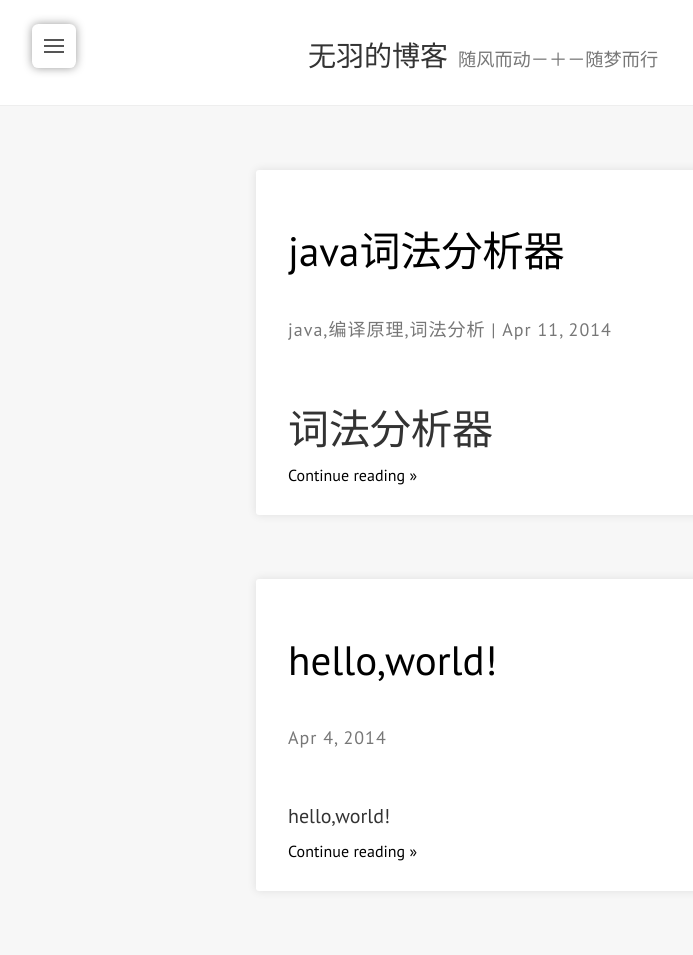
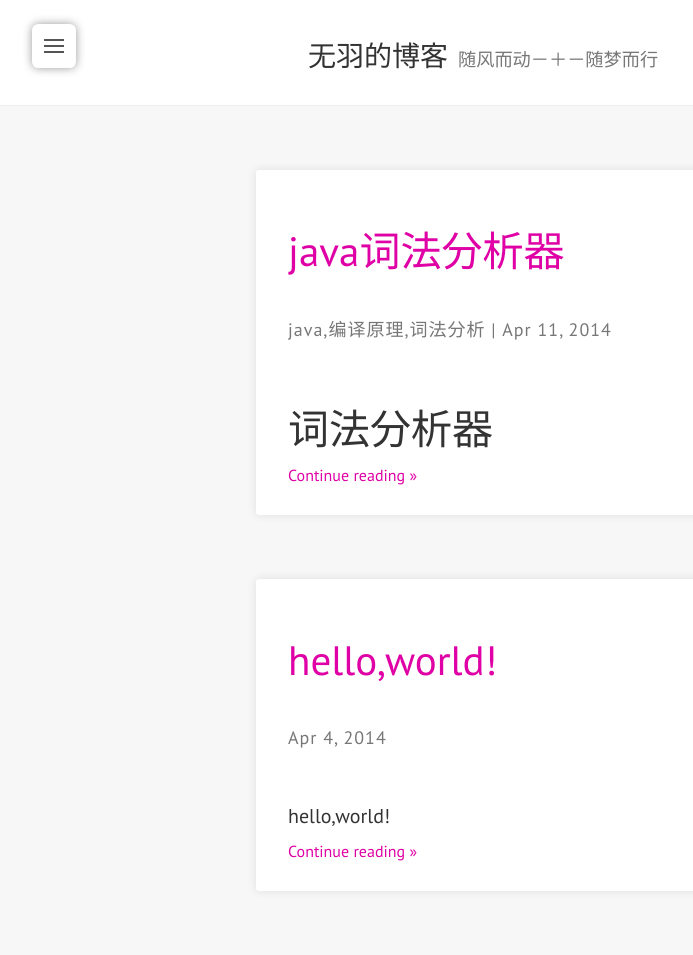
Before and after one commit to nonefly/nonefly.github.com, a Jekyll site: the page built from index.html, in a window 1280 px wide. Shown: the whole page, without its empty margins (0-693 px from the left). Built offline with Jekyll 4.4.1, drawn with Linux system fonts in a browser that asks for light colours; nearby versions of some CDN libraries; the list of posts is cut into pages by our own code.

Commit message:
Update _config.yml

```diff
--- a/_config.yml
+++ b/_config.yml
@@ -11,7 +11,7 @@ author: "nonefly"
 author_thumbnail: "/assets/images/avatar.jpg" # Author avatar
 theme:
   # Color for sidebar bar, links, etc
-  highlight_color: "#000000"
+  highlight_color: "#DF01A5"
   social:
     github: nonefly
     twitter: zy_nonefly
```
